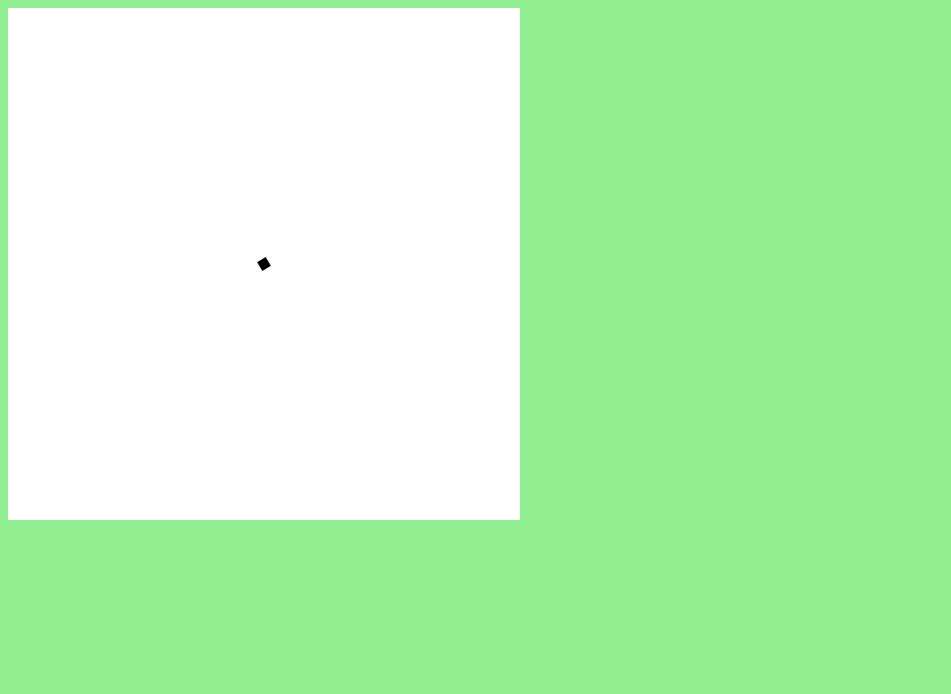
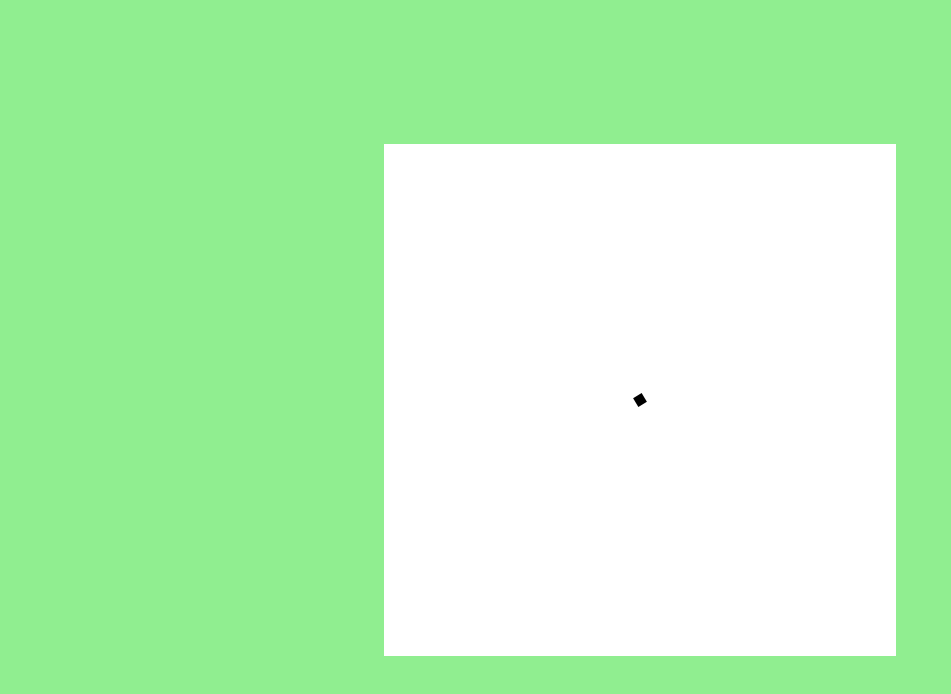
Before and after one commit to haynesgt/cargame2d, a website built with webpack: page src/static/index.html in a window 1280 px wide. Shown: the whole page, without its empty margins (0-951 px from the left). Built offline with nearby package versions, Linux system fonts and the light colour scheme.

Commit message:
fix: touch ups

```diff
--- a/src/game.tsx
+++ b/src/game.ts
@@ -1,6 +1,6 @@
 import {LoDashStatic} from "lodash";
 
-import {Vector2D, v, vadd, vmod} from "./vectors";
+import {Vector2D, v, vadd, vmod, vdeadzone} from "./vectors";
 
 const _: LoDashStatic = window._;
 
@@ -59,7 +59,7 @@ class PlayerObject extends GameObject {
     }
 
     step(data: StepData) {
-        this.pos = vadd(this.pos, data.inputs.l);
+        this.pos = vadd(this.pos, vdeadzone(data.inputs.l, 0.1));
         this.pos = vmod(this.pos, v(canvas.width, canvas.height));
     }
 
@@ -68,7 +68,6 @@ class PlayerObject extends GameObject {
         ctx.translate(this.pos.x, this.pos.y);
         ctx.rotate(45);
         ctx.fillRect(-5, -5, 10, 10);
-        console.log("Redered player");
     }
 }
 
--- a/src/static/index.html
+++ b/src/static/index.html
@@ -2,13 +2,14 @@
 <html>
     <head>
         <script src="https://unpkg.com/lodash@4.17.21" crossorigin></script>
-        <script>
-        //exports = {};
-        //window.modules = {
-        //    "lodash": _
-        //}
-        //require = (module) => window.modules[module]
-        </script>
+        <style>
+            canvas {
+                position: absolute;
+                left: 50%;
+                top: 50%;
+                transform: translate(-50%, -50%);
+            }
+        </style>
     </head>
     <body bgcolor="lightgreen">
         <script>exports = {}; require = () => {}</script>
--- a/src/vectors.ts
+++ b/src/vectors.ts
@@ -49,3 +49,9 @@ export function vrotrad(v: Vector2D, theta: number) {
         y: -v.x * sinTheta + v.y * cosTheta,
     }
 }
+
+export function vdeadzone(vec: Vector2D, threshold: number) {
+    const length = vlength(vec);
+    if (length < threshold) return v(0, 0);
+    return vec;
+}
--- a/tsconfig.json
+++ b/tsconfig.json
@@ -6,6 +6,6 @@
         "sourceMap": true,
     },
     "files": [
-        "./src/game.tsx"
+        "./src/game.ts"
     ]
 }
--- a/webpack.config.js
+++ b/webpack.config.js
@@ -4,7 +4,7 @@ module.exports = {
   mode: "development",
   devtool: "inline-source-map",
   entry: {
-    main: "./src/game.tsx",
+    main: "./src/game.ts",
   },
   output: {
     path: path.resolve(__dirname, './build'),
```
Also changed, not shown: 1 other file.
